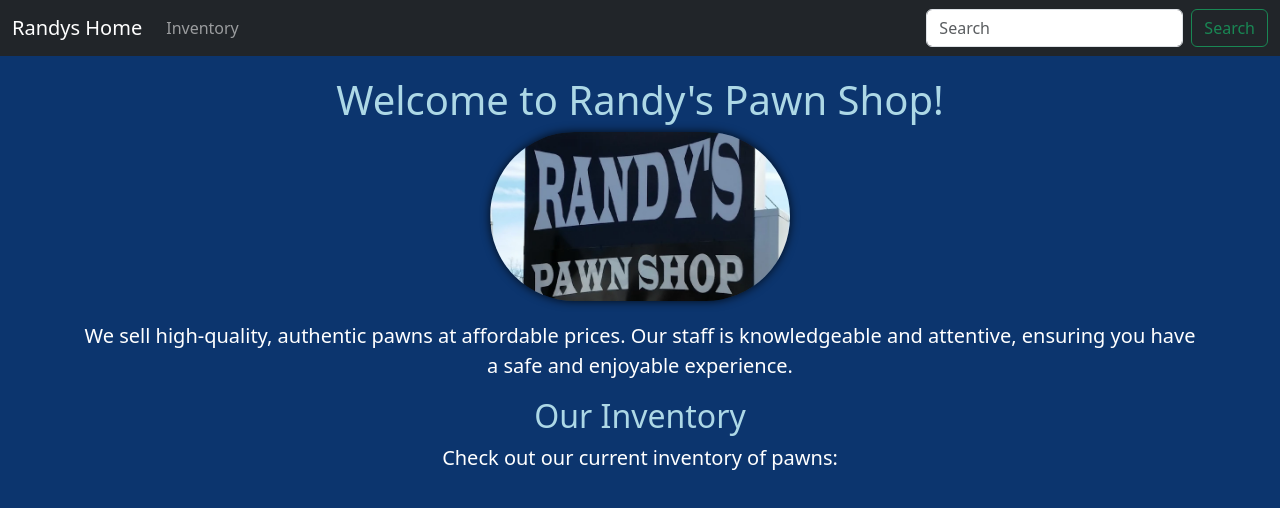
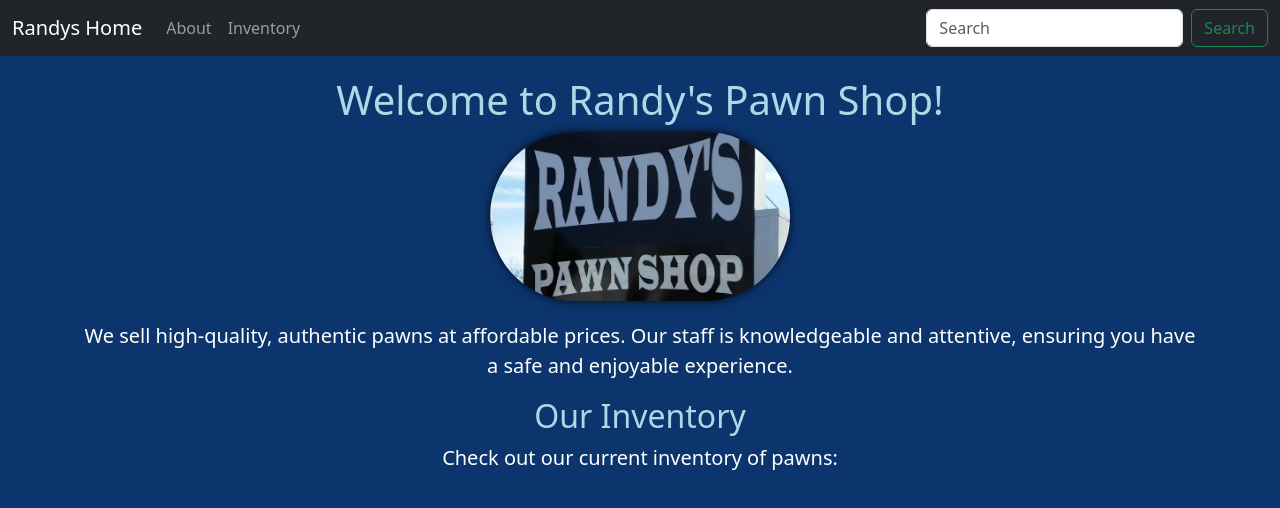
Before and after one commit to jerripat/RandysPawn, a Django app: page / in a window 1280 px wide. Shown: the top 508 px of the page. Run offline with Django 5.2, Linux system fonts and the light colour scheme.

Commit message:
changed navbar

```diff
--- a/templates/base.html
+++ b/templates/base.html
@@ -24,7 +24,9 @@
 
         <div class="collapse navbar-collapse" id="navbarSupportedContent">
           <ul class="navbar-nav me-auto mb-2 mb-lg-0">
-
+            <li class="nav-item">
+              <a class="nav-link" href="#">About</a>
+            </li>
             <li class="nav-item">
               <a class="nav-link" href="#">Inventory</a>
             </li>
```
